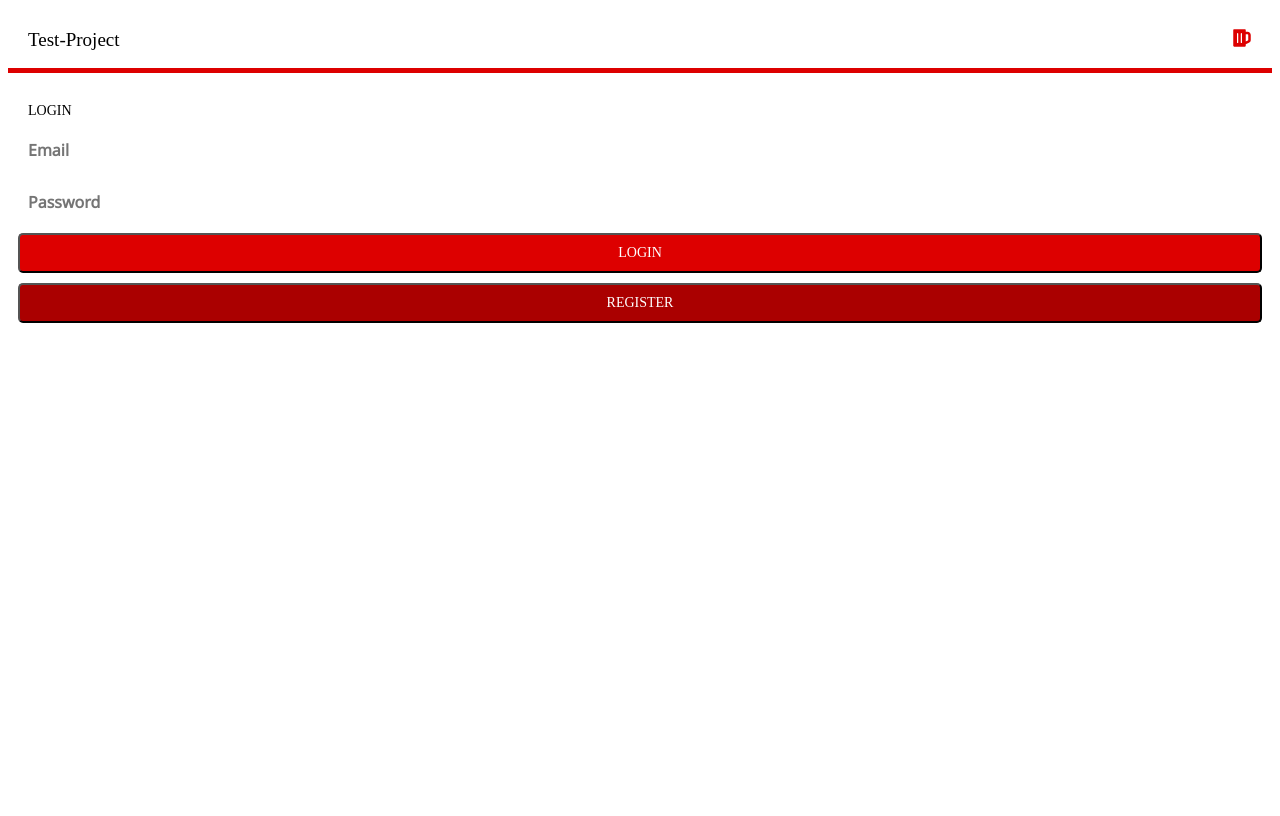
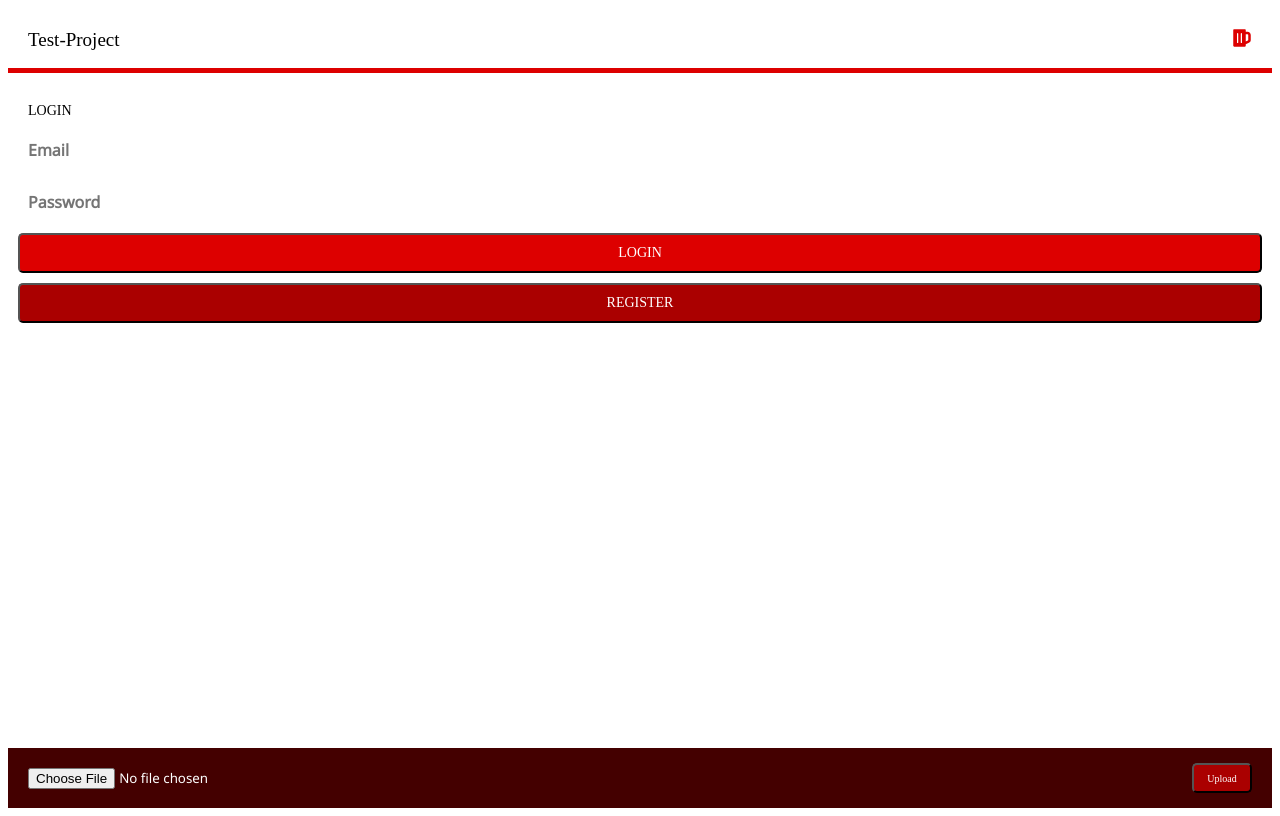
Before and after one commit to parksangryong/TestReact, a React (Vite) app: page /auth/login in a window 1280 px wide. Built offline with nearby package versions, Linux system fonts and the light colour scheme; a web font is replaced by a local one.

Commit message:
footer에 업로드 구현

```diff
--- /dev/null
+++ b/src/components/Footer.tsx
@@ -0,0 +1,45 @@
+import SmallButton from "./SmallButton";
+import { useState } from "react";
+import { fetchUploadFile } from "../services/api/uploadService";
+import { getData } from "../utils/AsyncStorage";
+import { USER_ID_KEY } from "../services/config/config";
+
+const Footer = () => {
+  const userId = getData(USER_ID_KEY)?.idx;
+  const [file, setFile] = useState<File | null>(null);
+
+  const handleFileChange = (e: React.ChangeEvent<HTMLInputElement>) => {
+    const file = e.target.files?.[0];
+    if (!file) return;
+    setFile(file);
+  };
+
+  const handleUpload = async () => {
+    if (!file) return;
+    await fetchUploadFile(file, Number(userId)).then(() => {
+      setFile(null);
+    });
+  };
+
+  return (
+    <div
+      style={{
+        height: "60px",
+        display: "flex",
+        justifyContent: "space-between",
+        backgroundColor: "#440000",
+        alignItems: "center",
+        padding: "0 20px",
+        minHeight: "60px",
+        color: "#fff",
+      }}
+    >
+      <input type="file" onChange={handleFileChange} />
+      <SmallButton theme="secondary" onClick={handleUpload}>
+        Upload
+      </SmallButton>
+    </div>
+  );
+};
+
+export default Footer;
--- a/src/components/Header.tsx
+++ b/src/components/Header.tsx
@@ -1,8 +1,20 @@
-import { FaBeer } from "react-icons/fa";
+import { FaBeer, FaSignOutAlt } from "react-icons/fa";
 import { useNavigate } from "react-router-dom";
 
+import { fetchLogout } from "../services/api/authService";
+
+import { getData } from "../utils/AsyncStorage";
+import { USER_ID_KEY } from "../services/config/config";
+
 const Header = () => {
+  const userId = getData(USER_ID_KEY)?.idx;
   const navigate = useNavigate();
+
+  const logout = async () => {
+    await fetchLogout();
+    navigate("/auth/login");
+  };
+
   return (
     <div
       style={{
@@ -26,7 +38,11 @@ const Header = () => {
       >
         Test-Project
       </span>
-      <FaBeer size={20} color="#dd0000" />
+      {userId ? (
+        <FaSignOutAlt size={20} color="#dd0000" onClick={logout} />
+      ) : (
+        <FaBeer size={20} color="#dd0000" />
+      )}
     </div>
   );
 };
--- a/src/routes/layouts/Default.tsx
+++ b/src/routes/layouts/Default.tsx
@@ -1,6 +1,6 @@
 import { Outlet } from "react-router-dom";
 import Header from "../../components/Header";
-
+import Footer from "../../components/Footer";
 const DefaultLayout = () => {
   return (
     <div
@@ -14,6 +14,7 @@ const DefaultLayout = () => {
       <div style={{ flex: 1, backgroundColor: "#fff", display: "flex" }}>
         <Outlet />
       </div>
+      <Footer />
     </div>
   );
 };
--- a/src/routes/pages/Home.tsx
+++ b/src/routes/pages/Home.tsx
@@ -1,5 +1,4 @@
 import { useEffect, useState } from "react";
-import { useNavigate } from "react-router-dom";
 import { useForm, FieldValues } from "react-hook-form";
 import BoardList from "../../components/BoardList";
 import FullInput from "../../components/FullInput";
@@ -8,17 +7,15 @@ import {
   fetchBoardCreate,
   fetchBoardList,
 } from "../../services/api/boardService";
-import { fetchLogout } from "../../services/api/authService";
+
 import { getData } from "../../utils/AsyncStorage";
 import { USER_ID_KEY } from "../../services/config/config";
-import { FaSignOutAlt } from "react-icons/fa";
 import MediumButton from "../../components/MediumButton";
 
 const Home = () => {
   const [boards, setBoards] = useState<
     { id: number; title: string; content: string; userId: number }[]
   >([]);
-  const navigate = useNavigate();
   const { register, handleSubmit, reset } = useForm();
   const userId = getData(USER_ID_KEY)?.idx;
 
@@ -42,11 +39,6 @@ const Home = () => {
     reset();
   };
 
-  const logout = async () => {
-    await fetchLogout();
-    navigate("/auth/login");
-  };
-
   useEffect(() => {
     getBoards();
   }, []);
@@ -61,28 +53,6 @@ const Home = () => {
         flex: 1,
       }}
     >
-      <button
-        style={{
-          width: "80px",
-          height: "40px",
-          borderRadius: "30px",
-          backgroundColor: "#bb0000",
-          color: "white",
-          border: "none",
-          display: "flex",
-          justifyContent: "center",
-          alignItems: "center",
-          position: "fixed",
-          bottom: "20px",
-          right: "20px",
-          cursor: "pointer",
-        }}
-        onClick={() => {
-          logout();
-        }}
-      >
-        <FaSignOutAlt size={20} />
-      </button>
       <div
         style={{
           display: "flex",
--- /dev/null
+++ b/src/services/api/uploadService.ts
@@ -0,0 +1,15 @@
+import { API_ENDPOINTS } from "../config/config";
+import { post } from "../config/request";
+
+export const fetchUploadFile = async (file: File, userId: number) => {
+  const formData = new FormData();
+  formData.append("file", file);
+  formData.append("userId", userId.toString());
+
+  const response = await post(API_ENDPOINTS.UPLOAD.FILE, formData, {
+    headers: {
+      "Content-Type": "multipart/form-data",
+    },
+  });
+  return response;
+};
```
